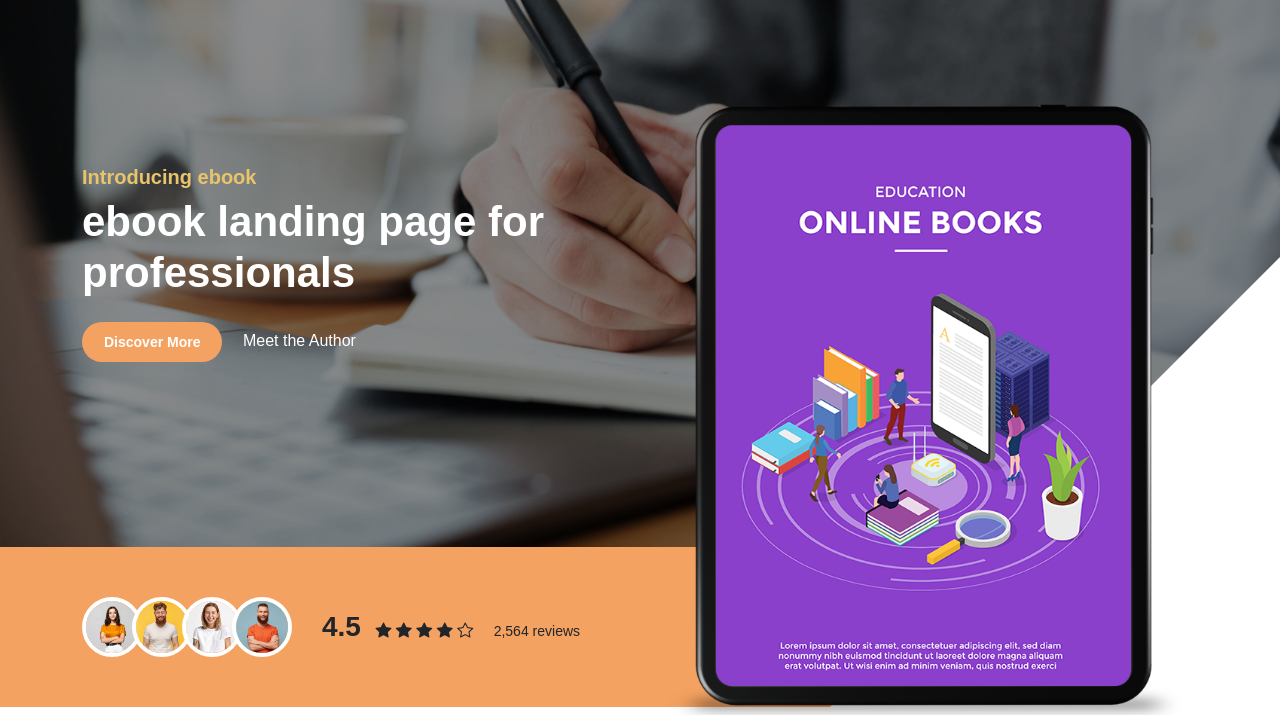
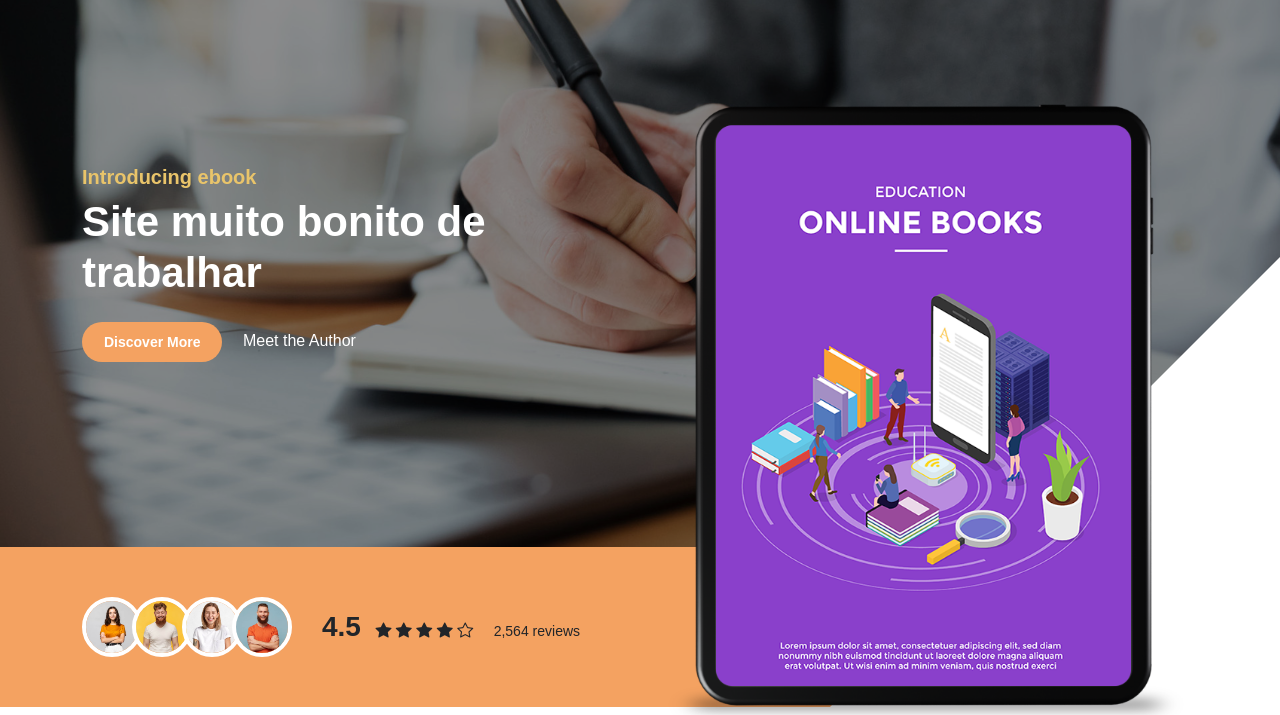
Before and after one commit to mpazos19/site, a plain HTML site: page index.html in a window 1280 px wide. Shown: the part 85-800 px from the top of the page. Drawn offline with Linux system fonts and the light colour scheme; a web font is replaced by a local one.

Commit message:
Add files via upload
mudança de título h1

```diff
--- a/index.html
+++ b/index.html
@@ -94,7 +94,7 @@ https://templatemo.com/tm-588-ebook-landing
 
                             <h6>Introducing ebook</h6>
 
-                            <h1 class="text-white mb-4">ebook landing page for professionals</h1>
+                            <h1 class="text-white mb-4">Site muito bonito de trabalhar</h1>
 
                             <a href="#section_2" class="btn custom-btn smoothscroll me-3">Discover More</a>
 
```
